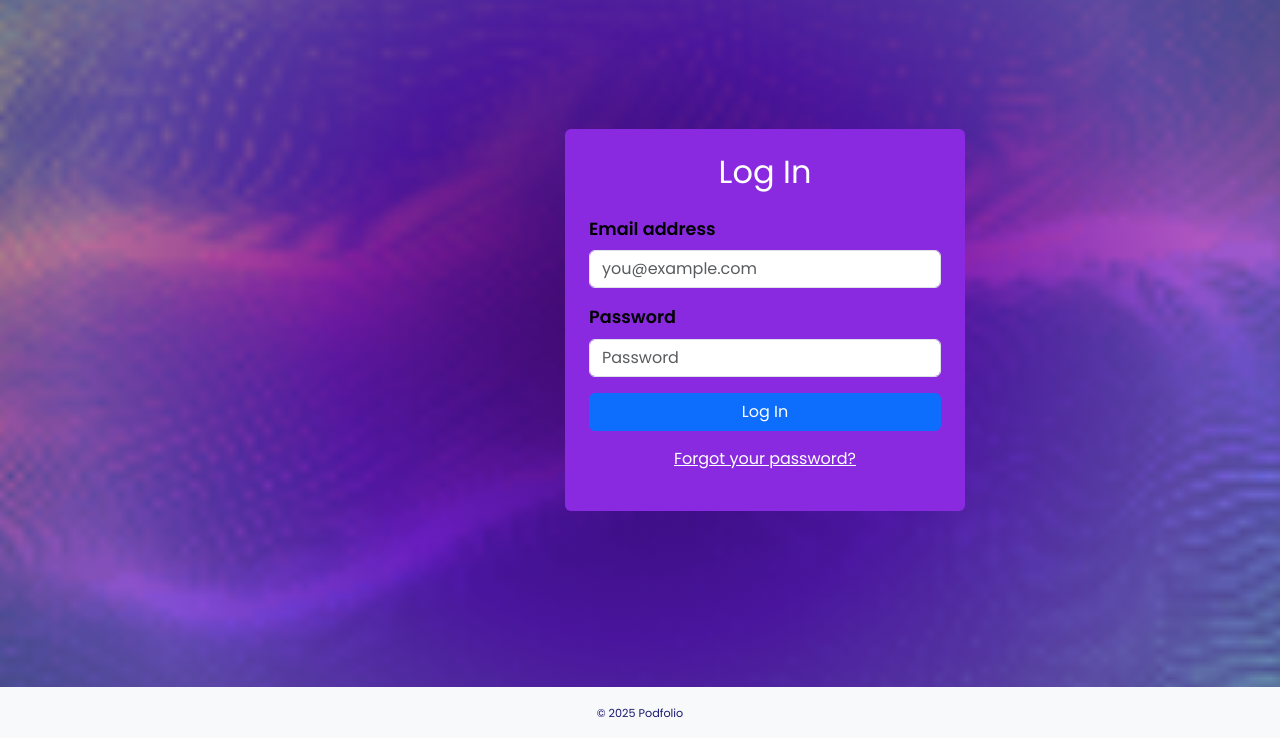
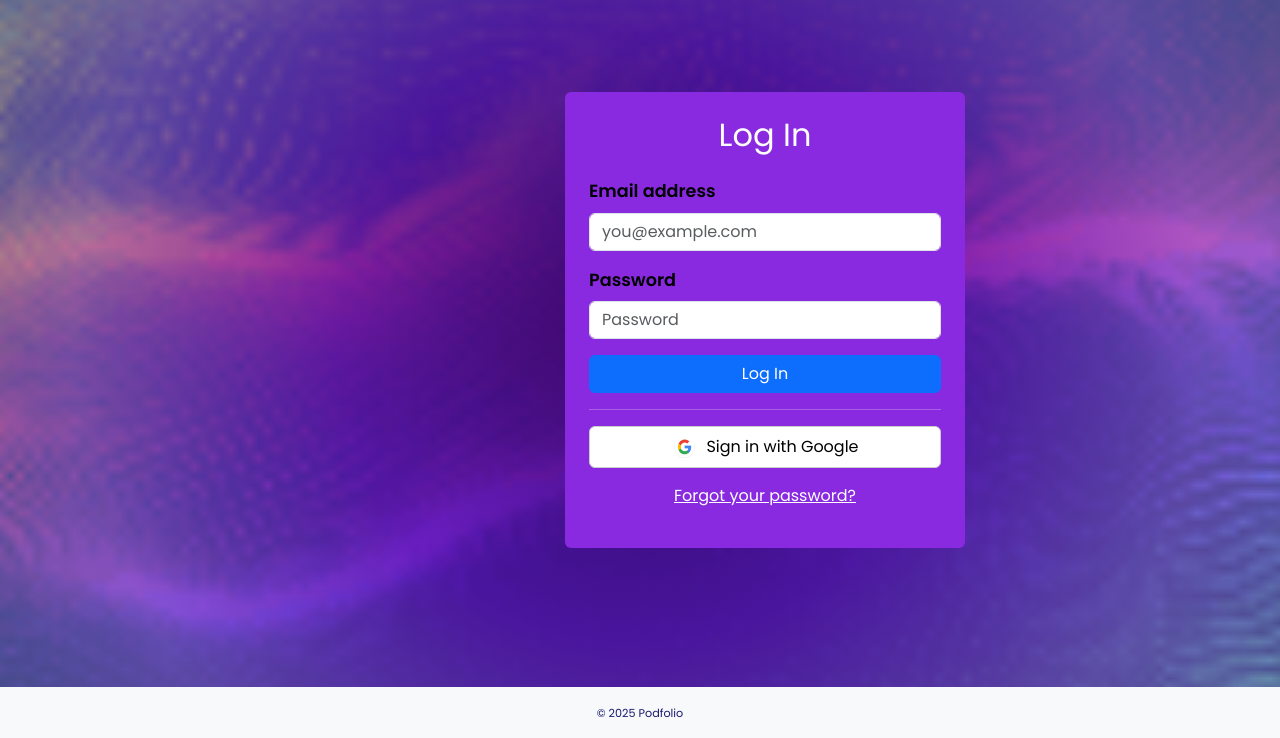
Before and after one commit to EmilyHan22/CITS3403-Project, a Flask app: page /login in a window 1280 px wide. Shown: the part 62-800 px from the top of the page. Run offline with Flask 3, Linux system fonts and the light colour scheme.

Commit message:
Add Google Sign-In with OAuth edge-case handling

```diff
--- a/app/__init__.py
+++ b/app/__init__.py
@@ -1,18 +1,19 @@
 import os
 from flask import Flask
+from authlib.integrations.flask_client import OAuth
 from flask_migrate import Migrate
 from flask_login import LoginManager
 from flask_bcrypt import Bcrypt
+from flask_mail import Mail
 from itsdangerous import URLSafeTimedSerializer
-from flask_mail import Mail
-from app.db import db
+from .db import db               # relative import, NOT “from app.db”
 
-# global extensions
-
+# ─── global extensions ──────────────────────────────────────
 login_mgr = LoginManager()
 bcrypt    = Bcrypt()
 migrate   = Migrate()
 mail      = Mail()
+oauth     = OAuth()               # ← add this
 
 def make_serializer(app):
     return URLSafeTimedSerializer(app.config["SECRET_KEY"], salt="password-reset")
@@ -25,30 +26,41 @@ def create_app():
         template_folder="templates"
     )
 
-    # Core settings
+    # ─── load all config from environment ────────────────────
     app.config.update({
-        "SECRET_KEY": os.environ.get("SECRET_KEY", "dev"),
-        "SQLALCHEMY_DATABASE_URI": (
-            "sqlite:///" +
-            os.path.join(os.path.abspath(os.path.dirname(__file__)), "podfolio.db")
-        ),
+        "SECRET_KEY":               os.environ.get("SECRET_KEY", "dev"),
+        "SQLALCHEMY_DATABASE_URI":  os.environ.get(
+                                        "SQLALCHEMY_DATABASE_URI",
+                                        f"sqlite:///{os.path.join(os.path.abspath(os.path.dirname(__file__)), 'podfolio.db')}"
+                                    ),
         "SQLALCHEMY_TRACK_MODIFICATIONS": False,
+
+        "MAIL_SERVER":        os.environ.get("MAIL_SERVER", "smtp.gmail.com"),
+        "MAIL_PORT":          int(os.environ.get("MAIL_PORT", 587)),
+        "MAIL_USE_TLS":       os.environ.get("MAIL_USE_TLS", "True") == "True",
+        "MAIL_USERNAME":      os.environ.get("MAIL_USERNAME"),
+        "MAIL_PASSWORD":      os.environ.get("MAIL_PASSWORD"),
+        "MAIL_DEFAULT_SENDER":os.environ.get(
+                                  "MAIL_DEFAULT_SENDER",
+                                  f"Podfolio Support <{os.environ.get('MAIL_USERNAME')}>"
+                              ),
+
+        # ← your new Google OAuth creds
+        "GOOGLE_CLIENT_ID":     os.environ.get("GOOGLE_CLIENT_ID"),
+        "GOOGLE_CLIENT_SECRET": os.environ.get("GOOGLE_CLIENT_SECRET"),
     })
 
-    # Real Gmail SMTP settings using your 16-char App Password
-    app.config.update({
-        "MAIL_SERVER":       os.environ.get("MAIL_SERVER", "smtp.gmail.com"),
-        "MAIL_PORT":         int(os.environ.get("MAIL_PORT", 587)),
-        "MAIL_USE_TLS":      os.environ.get("MAIL_USE_TLS", "True") == "True",
-        "MAIL_USERNAME":     os.environ["MAIL_USERNAME"],
-        "MAIL_PASSWORD":     os.environ["MAIL_PASSWORD"],
-        "MAIL_DEFAULT_SENDER": os.environ.get(
-            "MAIL_DEFAULT_SENDER",
-            f"Podfolio Support <{os.environ['MAIL_USERNAME']}>"
-        ),
-    })
+    # ─── OAuth: init + register Google ──────────────────────
+    oauth.init_app(app)
+    oauth.register(
+        name='google',
+        client_id=app.config["GOOGLE_CLIENT_ID"],
+        client_secret=app.config["GOOGLE_CLIENT_SECRET"],
+        server_metadata_url='https://accounts.google.com/.well-known/openid-configuration',
+        client_kwargs={'scope': 'openid email profile'}
+    )
 
-    # Initialize extensions
+    # ─── initialize the rest ───────────────────────────────
     db.init_app(app)
     mail.init_app(app)
     migrate.init_app(app, db)
@@ -59,14 +71,14 @@ def create_app():
 
     @login_mgr.user_loader
     def load_user(user_id):
-        from app.models import User
+        from .models import User
         return User.query.get(int(user_id))
 
-    # Register your routes
+    # ─── register your blueprint ────────────────────────────
     from .routes import bp as main_bp
     app.register_blueprint(main_bp)
 
-    # Prevent stale back-button caching
+    # ─── no-cache headers ───────────────────────────────────
     @app.after_request
     def add_no_cache_headers(response):
         response.headers["Cache-Control"] = (
--- a/app/routes.py
+++ b/app/routes.py
@@ -1,3 +1,4 @@
+import secrets
 from flask import (
     Blueprint, render_template, request,
     redirect, url_for, flash,jsonify, current_app
@@ -16,11 +17,68 @@ import sys
 import os
 import requests
 from urllib.parse import urlencode
+from app import oauth
+
+
 
 SPOTIFY_CLIENT_ID = os.getenv('SPOTIFY_CLIENT_ID')
 SPOTIFY_CLIENT_SECRET = os.getenv('SPOTIFY_CLIENT_SECRET')
 
 bp = Blueprint("main", __name__)
+
+@bp.route('/login/google')
+def login_google():
+    redirect_uri = url_for('main.auth_google', _external=True)
+    try:
+        # Kick off the OAuth flow (loads metadata under the hood)
+        return oauth.google.authorize_redirect(redirect_uri)
+    except Exception as e:
+        current_app.logger.error(f"OAuth metadata fetch failed: {e}")
+        flash('Authentication service unavailable. Please try again later.', 'danger')
+        return redirect(url_for('main.login'))
+
+@bp.route('/auth/google')
+def auth_google():
+    try:
+        # 1) Exchange code for token
+        token = oauth.google.authorize_access_token()
+        # 2) Fetch userinfo
+        ui_endpoint = oauth.google.server_metadata['userinfo_endpoint']
+        resp = oauth.google.get(ui_endpoint)
+        user_info = resp.json()
+    except Exception as e:
+        # Log and inform the user
+        current_app.logger.error(f"OAuth network error: {e}")
+        flash('Authentication service unavailable. Please try again later.', 'danger')
+        return redirect(url_for('main.login'))
+
+    # 3) Guard: need a verified email
+    if not user_info.get('email') or not user_info.get('email_verified'):
+        flash('Google email not verified—please use a verified Google account.', 'danger')
+        return redirect(url_for('main.login'))
+
+    # 4) Find or create
+    email = user_info['email']
+    user = User.query.filter_by(email=email).first()
+
+    if user:
+        # Existing account → just refresh profile and sign in
+        user.display_name = user_info.get('name')
+        db.session.commit()    # commits only if anything changed
+    else:
+        # First-time Google signup → create new user
+        user = User(
+            username=email.split('@')[0],
+            email=email,
+            display_name=user_info.get('name')
+        )
+        dummy_pw = secrets.token_urlsafe(16)
+        user.set_password(dummy_pw)
+        db.session.add(user)
+        db.session.commit()
+
+    login_user(user)
+    return redirect(url_for('main.podcast_log'), code=303)
 
 @bp.route("/forgot-password", methods=["GET", "POST"])
 def forgot_password():
--- a/app/static/css/main.css
+++ b/app/static/css/main.css
@@ -306,6 +306,16 @@ footer {
 	color: #ffffff;
 }
 
+.btn-google {
+	background-color: #fff;
+	color: #000;
+	border: 1px solid #ccc;
+	height: 42px;
+  }
+  .btn-google img {
+	margin-right: 8px;
+  }
+
 /* --- Responsive Adjustments --- */
 @media (max-width: 768px) {
 	.podcast-form {
--- a/app/templates/login.html
+++ b/app/templates/login.html
@@ -30,6 +30,16 @@
       </div>
       <button type="submit" class="btn btn-primary w-100">Log In</button>
     </form>
+    <hr>
+    <div class="d-grid gap-2">
+      <a href="{{ url_for('main.login_google') }}"
+      class="btn btn-google d-flex align-items-center justify-content-center">
+     <img src="{{ url_for('static', filename='assets/google.png') }}"
+          alt="G" width="27" height="22">
+     Sign in with Google
+   </a>
+    </div>
+
     <p class="mt-3 text-center">
       <a href="{{ url_for('main.forgot_password') }}">
         Forgot your password?
```
Also changed, not shown: requirements.txt (added, +28 -0 lines), app/podfolio.db, app/static/assets/google.png (added).
